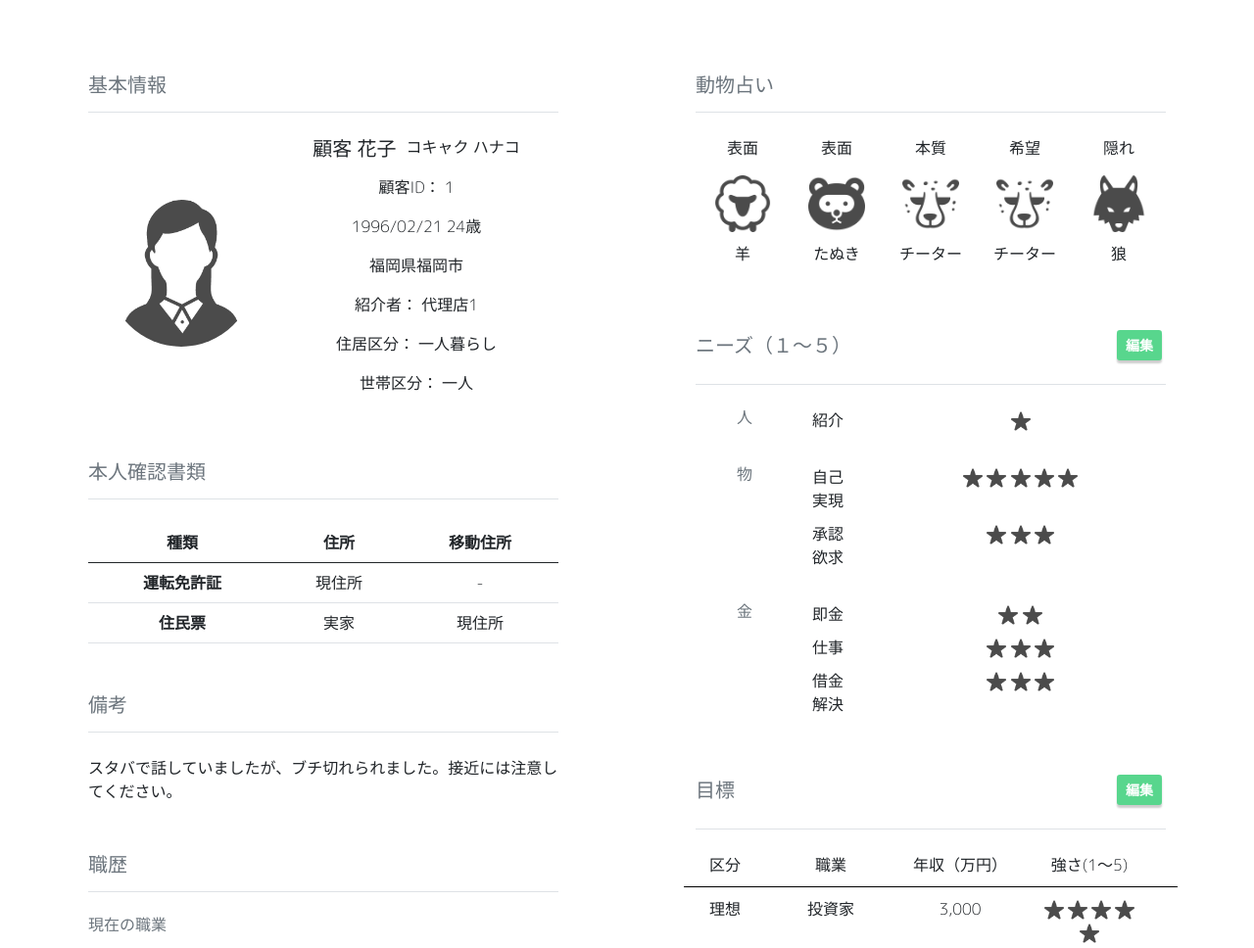
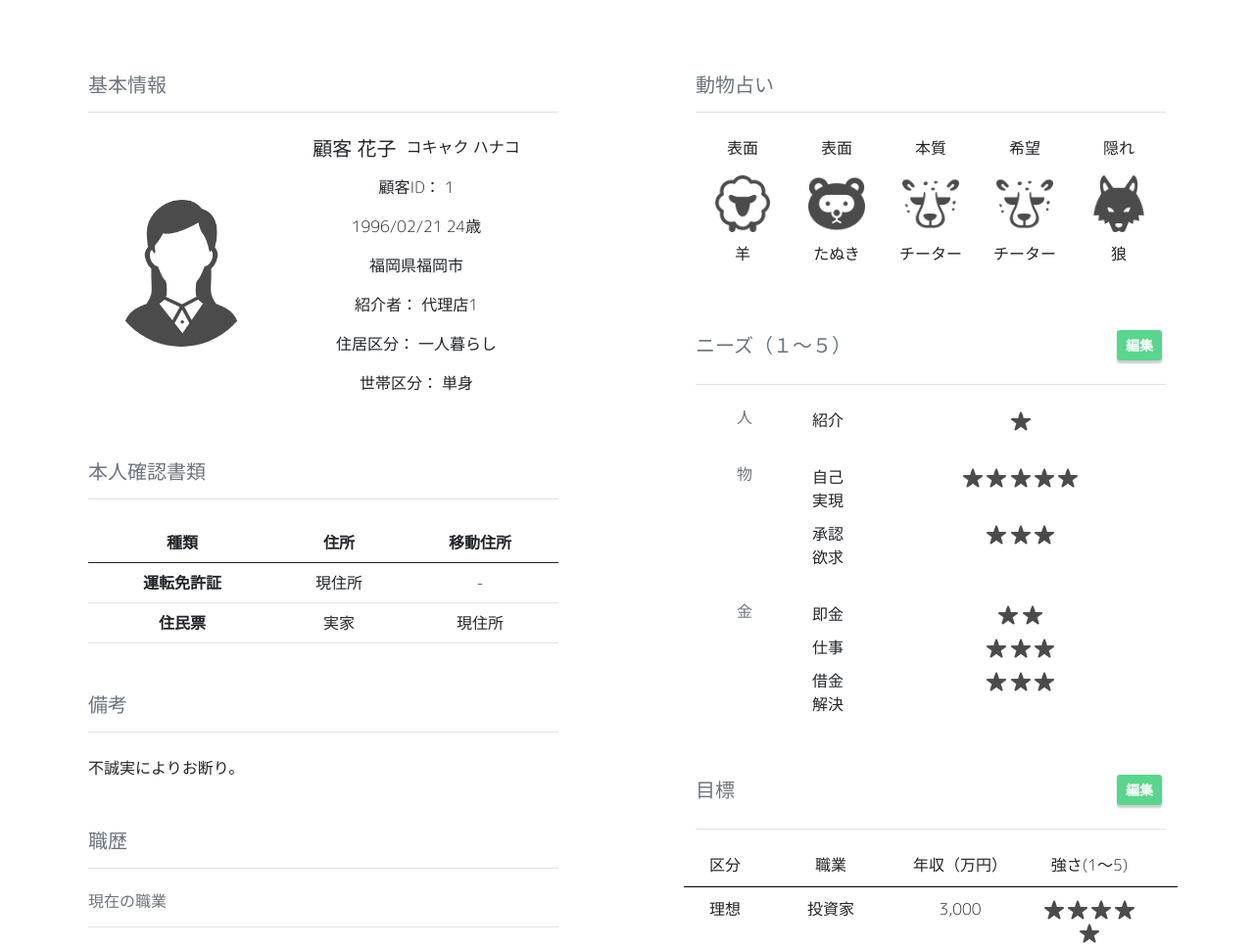
Before and after one commit to Yokota0204/adam_mock, a plain HTML site: page client_detail.html in a window 1280 px wide. Shown: the part 68-1036 px from the top of the page at 98% size. Drawn offline with Linux system fonts and the light colour scheme.

Commit message:
表示内容の軽微な修正。

```diff
--- a/client_detail.html
+++ b/client_detail.html
@@ -47,7 +47,7 @@
               <p>福岡県福岡市</p>
               <p>紹介者： 代理店1</p>
               <p>住居区分： 一人暮らし</p>
-              <p>世帯区分： 一人</p>
+              <p>世帯区分： 単身</p>
             </div>
           </div>
         </div>
@@ -80,7 +80,7 @@
         <div class="info-wrapper profile-text-wrapper">
           <h5 class="info-title border-bottom text-secondary pb-3 mb-4">備考</h5>
           <div class="profile-text">
-            スタバで話していましたが、ブチ切れられました。接近には注意してください。
+            不誠実によりお断り。
           </div>
         </div>
         <div class="info-wrapper career-wrapper">
```
